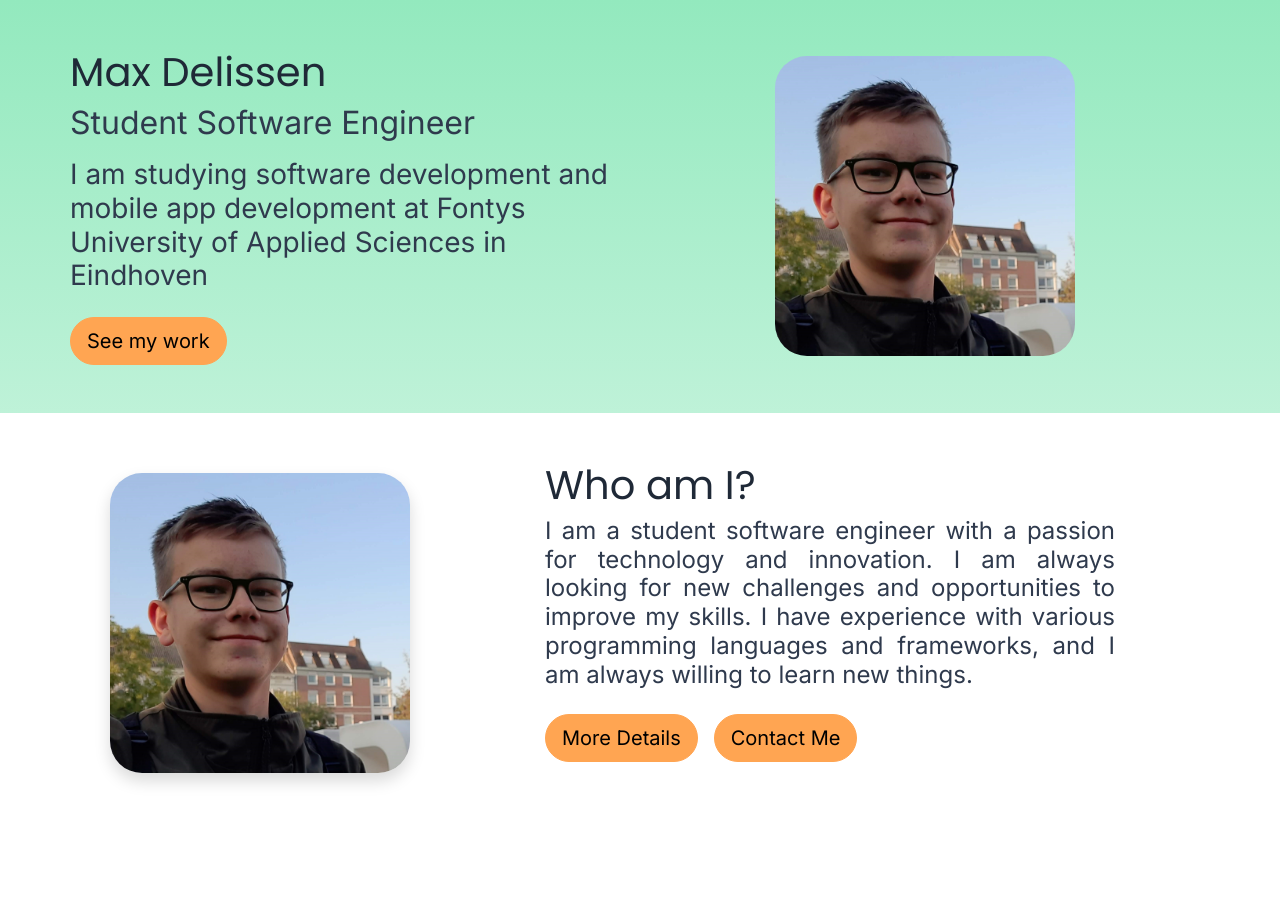
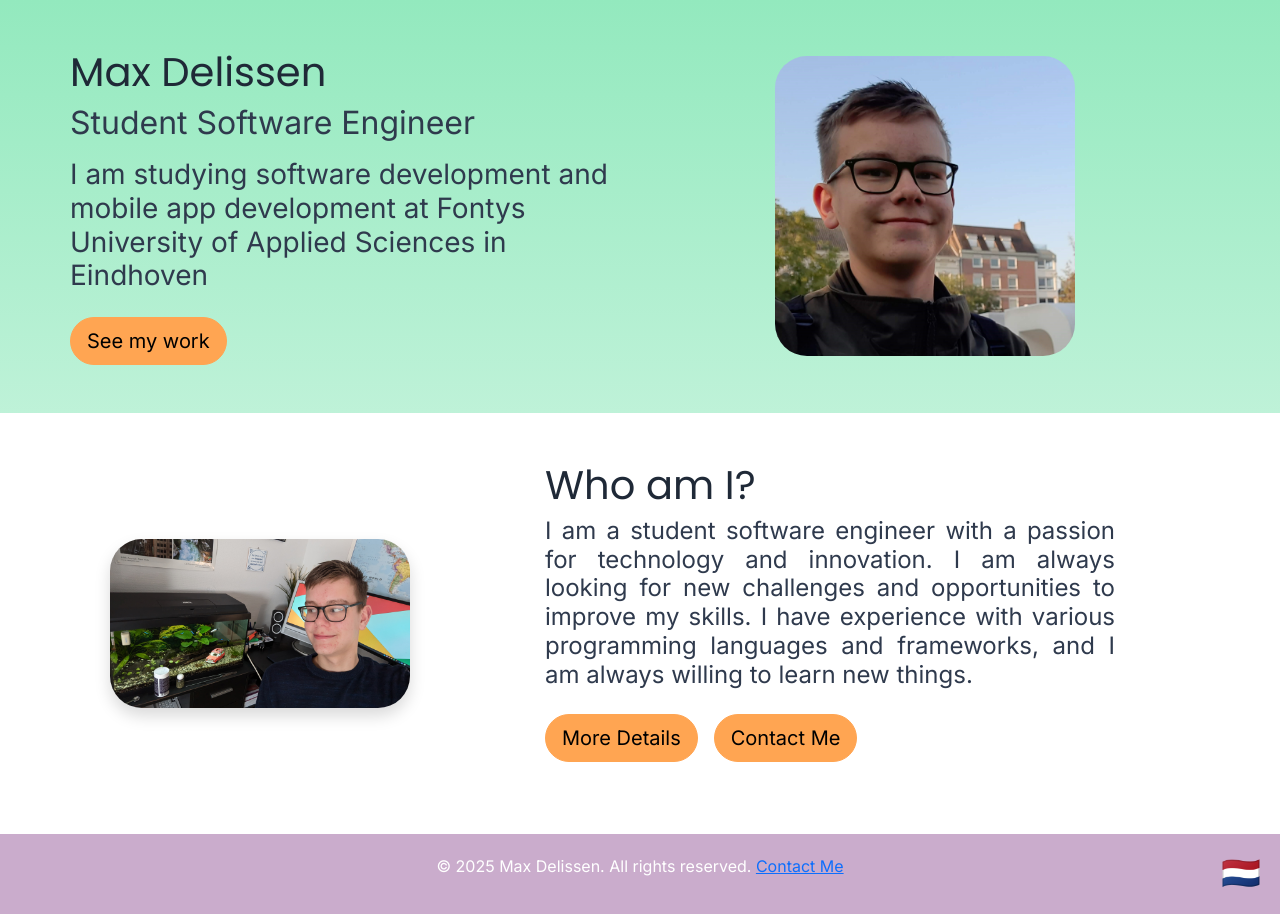
Before and after one commit to MaxDelissen/portfolio, a React (Vite) app: page /contact in a window 1280 px wide. Before the commit the page ends 834 px from the top, so only its background shows below. Built offline with nearby package versions, Linux system fonts and the light colour scheme.

Commit message:
Swapped image, working on project caeds

```diff
--- a/src/App.tsx
+++ b/src/App.tsx
@@ -1,12 +1,14 @@
-import './App.css';
-import HeroSection from './sections/HeroSection.tsx';
-import AboutMe from './sections/AboutMe.tsx';
+import "./App.css";
+import HeroSection from "./sections/HeroSection.tsx";
+import AboutMe from "./sections/AboutMe.tsx";
+import Footer from "./sections/Footer.tsx";
 
 export default function App() {
   return (
     <>
-    <HeroSection />
-    <AboutMe />
-      </>
+      <HeroSection />
+      <AboutMe />
+      <Footer />
+    </>
   );
 }
--- a/src/sections/AboutMe.tsx
+++ b/src/sections/AboutMe.tsx
@@ -11,7 +11,7 @@ export default function HeroSection() {
         <Row className="align-items-center">
           <Col md={4} className="text-center">
             <img
-              src="../../img/ProfilePicture.jpg"
+              src="../../img/MaxWithFish.jpg"
               alt="Max Delissen"
               className="img-fluid rounded-5 shadow FixedImage"
             />
--- /dev/null
+++ b/src/sections/Footer.tsx
@@ -0,0 +1,32 @@
+import { useTranslation } from "react-i18next";
+
+function Footer() {
+  const { t, i18n } = useTranslation();
+
+  const changeLanguage = (lang: string) => {
+    i18n.changeLanguage(lang);
+  };
+
+  return (
+    <footer
+      className="bg-secondary text-white text-center py-3 position-relative d-flex align-items-center"
+      style={{ height: "80px" }}
+    >
+      <div className="container">
+        <p>
+          &copy; {new Date().getFullYear()} Max Delissen. All rights reserved.{" "}
+          <a href="http://www.google.com">{t("contact_me")}</a>
+        </p>
+        <button
+          className="btn btn-sm btn-light position-absolute"
+          style={{ top: "10px", right: "10px", fontSize: "2rem" }}
+          onClick={() => changeLanguage(i18n.language === "en" ? "nl" : "en")}
+        >
+          {i18n.language === "nl" ? "🇬🇧" : "🇳🇱"}
+        </button>
+      </div>
+    </footer>
+  );
+}
+
+export default Footer;
```
Also changed, not shown: src/components/ProjectCard.tsx (added, +25 -0 lines), src/sections/Projects.tsx (added, +37 -0 lines), public/img/MaxWithFish.jpg (added), public/img/MaxWithMom.jpg (added), src/App.css (line endings or trailing spaces).
